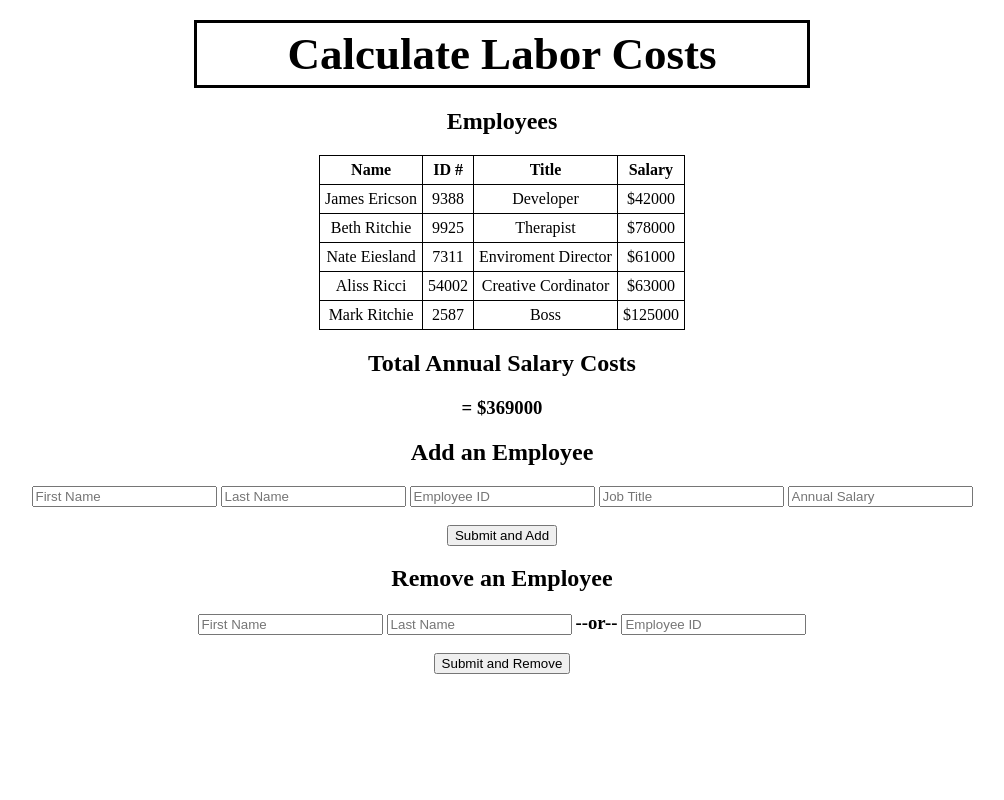
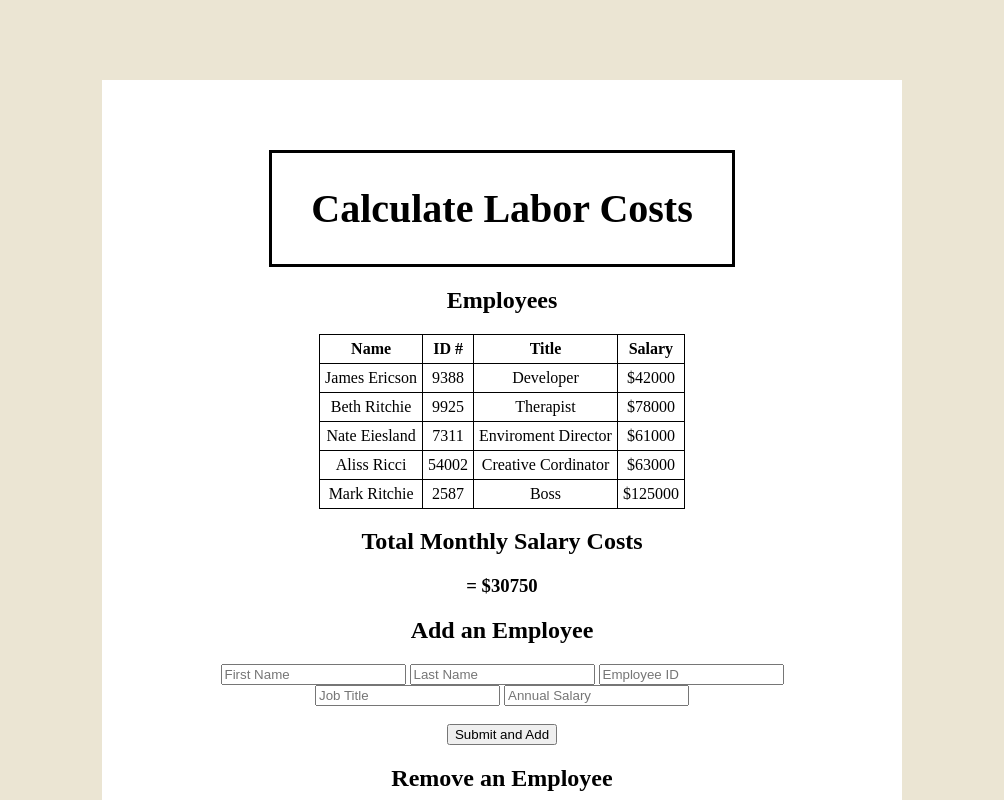
Before and after one commit to jamesericson/prime_assignment_01, a plain HTML site: page index.html in a window 1280 px wide. Shown: the top 800 px of the page, without its empty margins (138-1142 px from the left). Drawn offline with nearby package versions, Linux system fonts and the light colour scheme.

Commit message:
corrected spelling added style and changed yearly costs to monthly

```diff
--- a/index.html
+++ b/index.html
@@ -8,26 +8,25 @@
     <script src="https://ajax.googleapis.com/ajax/libs/jquery/3.1.1/jquery.min.js"></script>
     <title>Salary Calculator</title>
   </head>
+
+  <header>
+    <h1>Calculate Labor Costs</h1>
+  </header>
   <body>
-    <h1>Calculate Labor Costs</h1>
     <h2>Employees</h2>
     <div id="allEmployeeTable"></div>
-    <h2>Total Annual Salary Costs</h2>
+    <h2>Total Monthly Salary Costs</h2>
     <div id="totalSalary"></div>
 
 
     <h2>Add an Employee</h2>
     <div id="newlyAdded"></div>
     <form id="employeeInfo">
-      <!-- <h3>First Name</h3> -->
+
       <input id = "firstName" type = "text" placeholder="First Name">
-      <!-- <h3>Last Name</h3> -->
       <input id = "lastName" type = "text" placeholder="Last Name">
-      <!-- <h3>ID</h3> -->
       <input id = "employeeId" type = "text" placeholder="Employee ID">
-      <!-- <h3>Job Title</h3> -->
       <input id = "jobTitle" type = "text" placeholder="Job Title">
-      <!-- <h3>Annual Salary</h3> -->
       <input id = "annualSalary" type = "text" placeholder="Annual Salary"><br>
       <br><button type="submit" onClick="return newEmployee()">Submit and Add</button>
     </form>
@@ -35,14 +34,10 @@
     <h2>Remove an Employee</h2>
     <div id="newlyRemoved"></div>
     <form id="employeeInfo">
-      <!-- <h3>First Name</h3> -->
       <input  class="removeInput" id = "firstNameRM" type = "text" placeholder="First Name">
-      <!-- <h3>Last Name</h3> -->
       <input  class="removeInput" id = "lastNameRM" type = "text" placeholder="Last Name">
-      <!-- <h3>ID</h3> -->
       <h3 class="removeInput" >--or--</h3>
       <input  class="removeInput" id = "employeeIdRM" type = "text" placeholder="Employee ID">
-      <!-- <h3>Job Title</h3> -->
 
       <br><br><button type="submit" onClick="return removeEmployee()">Submit and Remove</button>
     </form>
--- a/script.js
+++ b/script.js
@@ -10,7 +10,7 @@ var addEmployee = function(firstName, idNum, lastName, salary, title){
     lastName: lastName,
     salary: salary,
     title: title
-  };
+  };//end array
   employees.push(newEmployee);
 };// end of addToInventory
 
@@ -35,7 +35,7 @@ var newEmployee = function(){
   document.getElementById( 'newlyAdded' ).innerHTML = toHTML;
   document.getElementById( 'newlyRemoved' ).innerHTML = "";
   return false;
-}
+}// end newEmployee
 
 var removeEmployee = function(){
   var index = -1;
@@ -50,6 +50,7 @@ var removeEmployee = function(){
   document.getElementById( 'newlyAdded' ).innerHTML = "";
   $('input').val('');
 
+  //below logic finds the matching employee by either idNum or first&last name and weeds out no matches and incorrect inputs (blank)
   if (idNum == ""){
     //identify the employee, by finding a match
     for (var i = 0; i < employees.length; i++) {
@@ -81,22 +82,23 @@ var removeEmployee = function(){
   var toHTML = "<p>Just removed employee: " +firstName+ " " +lastName+ "</p>";
   document.getElementById( 'newlyRemoved' ).innerHTML = toHTML;
   return false;
-}
+}// end removeEmployee
 
 var displayTotalSalary = function(){
   var toHTML = "";
   var totalSalary = 0;
   for (var i = 0; i < employees.length; i++) {
-    console.log("this is a salary: " + Number(employees[i].salary));
+    console.log("adding this is a salary: " + Number(employees[i].salary));
     totalSalary += Number(employees[i].salary);
   }
-  console.log("this is the totalSalary: " + totalSalary);
+  console.log("this is the total'yearly'Salary(still need to divide by 12): " + totalSalary);
+  totalSalary = Math.round(totalSalary/12);
   toHTML = "<h3> = $" + totalSalary+"</h3>";
   document.getElementById( 'totalSalary' ).innerHTML = toHTML;
-};
+};// end displayTotalSalary
 
 var displayAllEmployees = function() {
-
+  //creates a table with all of the employees
   var htmlString = "<table><tr><th>Name</th><th>ID #</th><th>Title</th><th>Salary</th></tr>";
   for (var i = 0; i < employees.length; i++) {
 
@@ -110,12 +112,14 @@ var displayAllEmployees = function() {
   document.getElementById( 'allEmployeeTable' ).innerHTML = htmlString;
 
   displayTotalSalary();
-};
+};// end displayAllEmployees
 
+
+// bellow is some arbitrary names to give example of how an employer would have existing employees loaded with the page
 addEmployee( "James", "9388", "Ericson", "42000", "Developer");
 addEmployee( "Beth", "9925", "Ritchie", "78000", "Therapist");
 addEmployee( "Nate", "7311", "Eiesland", "61000", "Enviroment Director");
 addEmployee( "Aliss", "54002", "Ricci", "63000", "Creative Cordinator");
 addEmployee( "Mark", "2587", "Ritchie", "125000", "Boss");
-
+// call funtion to show the employee table from employees array when the page is loaded
 displayAllEmployees();
--- a/style.css
+++ b/style.css
@@ -1,12 +1,21 @@
+html {
+  background-color: #EBE5D3;
+}
+body {
+  background-color: white;
+  width: 700px;
+  margin: 80px auto;
+  padding: 50px;
+}
 h1, h2, h3, p {
   text-align: center;
 }
-h1 {
-  font-size: 45px;
+header {
+  font-size: 20px;
   font-weight: bold;
   border: 3px solid black;
   padding: 5px;
-  width: 600px;
+  width: 450px;
   margin: 20px auto;
 }
 form {
```
